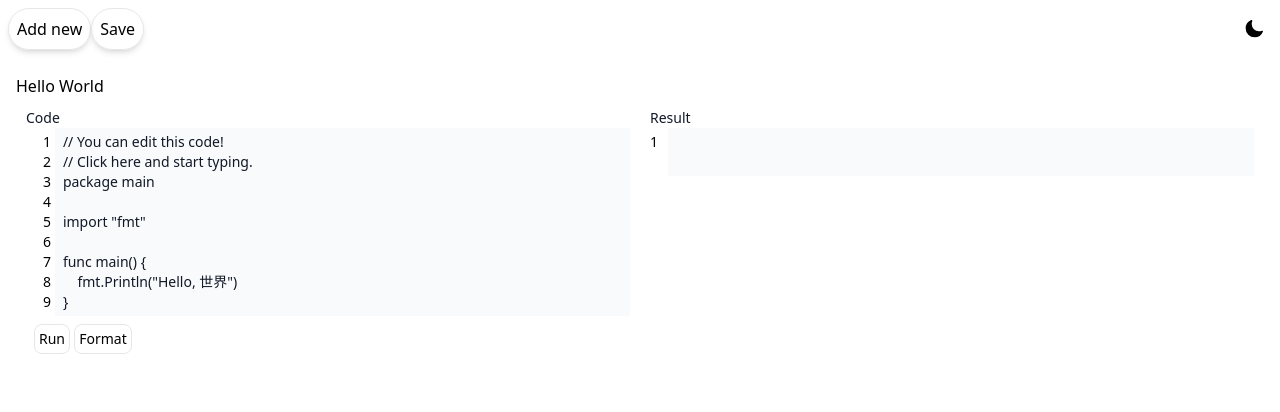
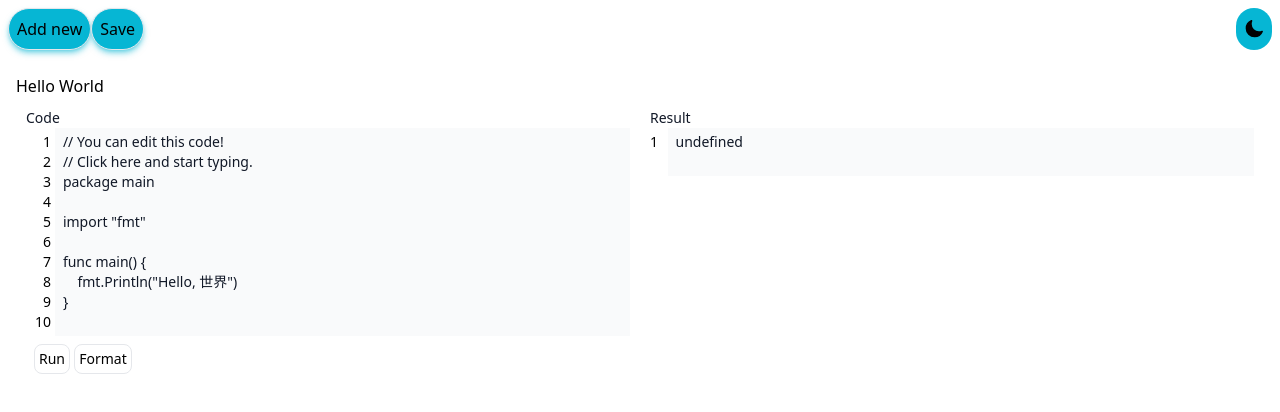
Before and after one commit to mchu1966/playground-snippet, a SvelteKit app: page / in a window 1280 px wide. Shown: the top 412 px of the page. Built offline with nearby package versions, Linux system fonts and the light colour scheme.

Commit message:
add prettier and fix lint warning

```diff
--- a/package.json
+++ b/package.json
@@ -25,8 +25,9 @@
 		"eslint-plugin-svelte3": "^4.0.0",
 		"postcss": "^8.4.14",
 		"postcss-load-config": "^4.0.1",
-		"prettier": "^2.8.0",
+		"prettier": "^2.8.6",
 		"prettier-plugin-svelte": "^2.8.1",
+		"prettier-plugin-tailwindcss": "^0.2.5",
 		"svelte": "^3.54.0",
 		"svelte-check": "^3.0.1",
 		"svelte-preprocess": "^4.10.7",
--- a/postcss.config.cjs
+++ b/postcss.config.cjs
@@ -1,5 +1,5 @@
-const tailwindcss = require("tailwindcss");
-const autoprefixer = require("autoprefixer");
+const tailwindcss = require('tailwindcss');
+const autoprefixer = require('autoprefixer');
 
 const config = {
 	plugins: [
--- a/src/app.postcss
+++ b/src/app.postcss
@@ -1,4 +1,4 @@
-@import "./app.css";
+@import './app.css';
 
 /* Write your global styles here, in PostCSS syntax */
 @tailwind base;
--- a/src/components/codeArea.svelte
+++ b/src/components/codeArea.svelte
@@ -2,12 +2,12 @@
 	import Svg from 'components/svg.svelte';
 	export let code: string;
 
-	let result: string = '';
+	let result: string;
 	let height: number;
 	let resultHeight: number;
 	$: height = code.split(/\r\n|\r|\n/).length;
 
-	let loading: boolean = false;
+	let loading = false;
 	async function handleRun(): Promise<void> {
 		let isDevEnv: boolean = import.meta.env.DEV;
 		if (isDevEnv) {
@@ -63,7 +63,7 @@
 	async function handleFormat(): Promise<boolean> {
 		let isDevEnv: boolean = import.meta.env.DEV;
 		if (isDevEnv) {
-			let valid: boolean = false;
+			let valid = false;
 			loading = true;
 			let formData: FormData = new FormData();
 			formData.append('body', code);
@@ -100,7 +100,7 @@
 			loading = false;
 			return valid;
 		} else {
-			let valid: boolean = false;
+			let valid = false;
 			loading = true;
 			await fetch('/api/format', {
 				method: 'POST',
@@ -130,7 +130,7 @@
 </script>
 
 <div class="flex flex-wrap">
-	<div class="block p-2.5 w-full md:w-1/2">
+	<div class="block w-full p-2.5 md:w-1/2">
 		<label for="large-input" class="block text-sm font-medium text-gray-900">Code</label>
 		<div class="flex flex-row">
 			<div class="w-[5%] py-1 pr-1 text-sm">
@@ -143,7 +143,7 @@
 				id="message"
 				rows={height}
 				wrap="off"
-				class="resize-none leading-5 h-grow w-full py-1 px-2 text-sm text-gray-900 bg-gray-50 focus:ring-blue-500 focus:border-blue-500 dark:bg-gray-700 dark:border-gray-600 dark:placeholder-gray-400 dark:text-white dark:focus:ring-blue-500 dark:focus:border-blue-500 "
+				class="h-grow w-full resize-none bg-gray-50 py-1 px-2 text-sm leading-5 text-gray-900 focus:border-blue-500 focus:ring-blue-500 dark:border-gray-600 dark:bg-gray-700 dark:text-white dark:placeholder-gray-400 dark:focus:border-blue-500 dark:focus:ring-blue-500 "
 				placeholder="Type your code here..."
 				bind:value={code}
 			/>
@@ -153,7 +153,7 @@
 				<button
 					disabled={loading}
 					type="submit"
-					class="shadow-black rounded-lg border text-sm p-1 {loading ? 'cursor-not-allowed' : ''}"
+					class="rounded-lg border p-1 text-sm shadow-black {loading ? 'cursor-not-allowed' : ''}"
 					on:click={handleRun}
 				>
 					Run
@@ -162,19 +162,19 @@
 				<button
 					disabled={loading}
 					type="submit"
-					class="shadow-black rounded-lg border text-sm p-1 {loading ? 'cursor-not-allowed' : ''}"
+					class="rounded-lg border p-1 text-sm shadow-black {loading ? 'cursor-not-allowed' : ''}"
 					on:click={handleFormat}
 				>
 					Format
 				</button>
 			{:else}
 				<div class="p-3">
-					<Svg name="arrow-path" class="animate-spin w-4 h-4 stroke-1 stroke-current fill-none" />
+					<Svg name="arrow-path" class="h-4 w-4 animate-spin fill-none stroke-current stroke-1" />
 				</div>
 			{/if}
 		</div>
 	</div>
-	<div class="block p-2.5 w-full md:w-1/2">
+	<div class="block w-full p-2.5 md:w-1/2">
 		<label for="large-input" class="block text-sm font-medium text-gray-900">Result</label>
 		<div class="flex flex-row">
 			<div class="w-[3%] py-1 text-sm">
@@ -188,7 +188,7 @@
 				id="output"
 				rows={resultHeight}
 				wrap="off"
-				class="resize-none leading-5 h-grow w-full py-1 px-2 text-sm text-gray-900 bg-gray-50 focus:ring-blue-500 focus:border-blue-500 dark:bg-gray-700 dark:border-gray-600 dark:placeholder-gray-400 dark:text-white dark:focus:ring-blue-500 dark:focus:border-blue-500 "
+				class="h-grow w-full resize-none bg-gray-50 py-1 px-2 text-sm leading-5 text-gray-900 focus:border-blue-500 focus:ring-blue-500 dark:border-gray-600 dark:bg-gray-700 dark:text-white dark:placeholder-gray-400 dark:focus:border-blue-500 dark:focus:ring-blue-500 "
 				>{result}</textarea
 			>
 		</div>
--- a/src/components/header.svelte
+++ b/src/components/header.svelte
@@ -3,14 +3,14 @@
 
 	import { createEventDispatcher } from 'svelte';
 
-	const dispatch = createEventDispatcher();
+	const dispatch = createEventDispatcher<{ addNew: { name: string; code: string } }>();
 
 	function handleAddNew() {
 		dispatch('addNew', { name: 'Type a name', code: `` });
 	}
 
 	let darkMode = false;
-	function handleSwitchDarkMode() {
+	function handleSwitchDarkMode(): void {
 		darkMode = !darkMode;
 
 		darkMode
@@ -19,21 +19,25 @@
 	}
 </script>
 
-<div class="p-2 content-center flex flex-row">
+<div
+	class="sticky top-0 flex flex-row content-center bg-white p-2 backdrop-blur transition-colors dark:border-slate-50/[0.06]"
+>
 	<button
-		class="transition duration-600 ease-in-out rounded-full p-2 border shadow-md"
+		class="duration-600 rounded-full border bg-cyan-500 p-2 shadow-md shadow-cyan-500/50 transition ease-in-out"
 		on:click={handleAddNew}>Add new</button
 	>
-	<button class="transition duration-600 ease-in-out rounded-full p-2 border shadow-md">Save</button
+	<button
+		class="duration-600 rounded-full border bg-cyan-500 p-2 shadow-md shadow-cyan-500/50 transition ease-in-out"
+		>Save</button
 	>
 	<div class="grow" />
 	<button
-		class="transition duration-600 ease-in-out rounded-full border-collapse p-2 "
+		class="duration-600 border-collapse rounded-full bg-cyan-500 p-2 shadow-cyan-500/50 transition ease-in-out "
 		on:click={handleSwitchDarkMode}
 		>{#if darkMode}
-			<Svg name="sun" class="w-5 h-5 stroke-2 stroke-white fill-none" />
+			<Svg name="sun" class="h-5 w-5 fill-none stroke-white stroke-2" />
 		{:else}
-			<Svg name="moon" class="w-5 h-5 stroke-2 stroke-current fill-solid" />
+			<Svg name="moon" class="fill-solid h-5 w-5 stroke-current stroke-2" />
 		{/if}</button
 	>
 </div>
--- a/src/components/svg.svelte
+++ b/src/components/svg.svelte
@@ -1,7 +1,13 @@
 <!-- https://stackoverflow.com/questions/66069647/best-way-to-import-svg-icons-into-a-svelte-app -->
 <script lang="ts">
 	export let name: string;
-	export let toggle: () => void = () => {};
+	import { createEventDispatcher } from 'svelte';
+
+	const dispatch = createEventDispatcher();
+
+	function svgClick() {
+		dispatch('svgClick');
+	}
 
 	type icon = {
 		box: number;
@@ -36,15 +42,15 @@
 			svg: `<path stroke-linecap="round" stroke-linejoin="round" d="M21.752 15.002A9.718 9.718 0 0118 15.75c-5.385 0-9.75-4.365-9.75-9.75 0-1.33.266-2.597.748-3.752A9.753 9.753 0 003 11.25C3 16.635 7.365 21 12.75 21a9.753 9.753 0 009.002-5.998z" />`
 		}
 	];
-	let displayIcon: icon = icons.find((e) => e.name === name)!;
+	let displayIcon: icon = icons.find((e) => e.name === name) as icon;
 </script>
 
 <svg
 	xmlns="http://www.w3.org/2000/svg"
 	class={$$props.class}
 	viewBox="0 0 {displayIcon.box} {displayIcon.box}"
-	on:click={toggle}
-	on:keypress={toggle}
+	on:click={svgClick}
+	on:keypress={svgClick}
 >
 	{@html displayIcon.svg}
 </svg>
--- a/src/routes/+layout.svelte
+++ b/src/routes/+layout.svelte
@@ -1 +1,5 @@
-<script>import "../app.postcss";</script><slot></slot>
+<script>
+	import '../app.postcss';
+</script>
+
+<slot />
--- a/src/routes/+page.svelte
+++ b/src/routes/+page.svelte
@@ -17,21 +17,22 @@ import "fmt"
 
 func main() {
 	fmt.Println("Hello, 世界")
-}`
+}
+`
 		}
 	];
 
-	function handleAddNew(s: any) {
+	function handleAddNew(s: CustomEvent<snippet>) {
 		mockSnippets = [...mockSnippets, s.detail];
 	}
 </script>
 
-<div class="container dark:bg-gray-400 h-screen self-center">
+<div class="container h-screen self-center dark:bg-gray-400">
 	<Header on:addNew={handleAddNew} />
 	<!-- https://eternaldev.com/blog/5-ways-to-perform-for-loop-in-svelte-each-block/ -->
 	{#each mockSnippets as snippet, index}
 		<div class="p-4">
-			<div class="w-full flex flex-row">
+			<div class="flex w-full flex-row">
 				<input bind:value={snippet.name} placeholder={snippet.name} class="w-full" />
 			</div>
 			<CodeArea code={snippet.code} />
--- a/src/routes/center/+page.svelte
+++ b/src/routes/center/+page.svelte
@@ -1,5 +1,5 @@
 <script lang="ts">
-	let on: boolean = false;
+	let on = false;
 	async function toggleOnOff() {
 		await new Promise((r) => setTimeout(r, 400));
 		on = !on;
@@ -14,7 +14,7 @@
 					type="button"
 					data-te-ripple-init
 					data-te-ripple-color="light"
-					class="inline-block rounded bg-primary px-6 pt-2.5 pb-2 text-xs font-medium uppercase leading-normal text-white shadow-[0_4px_9px_-4px_#3b71ca] transition duration-150 ease-in-out hover:bg-primary-600 hover:shadow-[0_8px_9px_-4px_rgba(59,113,202,0.3),0_4px_18px_0_rgba(59,113,202,0.2)] focus:bg-primary-600 focus:shadow-[0_8px_9px_-4px_rgba(59,113,202,0.3),0_4px_18px_0_rgba(59,113,202,0.2)] focus:outline-none focus:ring-0 active:bg-primary-700 active:shadow-[0_8px_9px_-4px_rgba(59,113,202,0.3),0_4px_18px_0_rgba(59,113,202,0.2)]"
+					class="bg-primary hover:bg-primary-600 focus:bg-primary-600 active:bg-primary-700 inline-block rounded px-6 pt-2.5 pb-2 text-xs font-medium uppercase leading-normal text-white shadow-[0_4px_9px_-4px_#3b71ca] transition duration-150 ease-in-out hover:shadow-[0_8px_9px_-4px_rgba(59,113,202,0.3),0_4px_18px_0_rgba(59,113,202,0.2)] focus:shadow-[0_8px_9px_-4px_rgba(59,113,202,0.3),0_4px_18px_0_rgba(59,113,202,0.2)] focus:outline-none focus:ring-0 active:shadow-[0_8px_9px_-4px_rgba(59,113,202,0.3),0_4px_18px_0_rgba(59,113,202,0.2)]"
 					on:click={toggleOnOff}
 				>
 					TURN OFF
@@ -24,7 +24,7 @@
 					type="button"
 					data-te-ripple-init
 					data-te-ripple-color="light"
-					class="inline-block rounded bg-primary px-6 pt-2.5 pb-2 text-xs font-medium uppercase leading-normal text-white shadow-[0_4px_9px_-4px_#3b71ca] transition duration-150 ease-in-out hover:bg-primary-600 hover:shadow-[0_8px_9px_-4px_rgba(59,113,202,0.3),0_4px_18px_0_rgba(59,113,202,0.2)] focus:bg-primary-600 focus:shadow-[0_8px_9px_-4px_rgba(59,113,202,0.3),0_4px_18px_0_rgba(59,113,202,0.2)] focus:outline-none focus:ring-0 active:bg-primary-700 active:shadow-[0_8px_9px_-4px_rgba(59,113,202,0.3),0_4px_18px_0_rgba(59,113,202,0.2)]"
+					class="bg-primary hover:bg-primary-600 focus:bg-primary-600 active:bg-primary-700 inline-block rounded px-6 pt-2.5 pb-2 text-xs font-medium uppercase leading-normal text-white shadow-[0_4px_9px_-4px_#3b71ca] transition duration-150 ease-in-out hover:shadow-[0_8px_9px_-4px_rgba(59,113,202,0.3),0_4px_18px_0_rgba(59,113,202,0.2)] focus:shadow-[0_8px_9px_-4px_rgba(59,113,202,0.3),0_4px_18px_0_rgba(59,113,202,0.2)] focus:outline-none focus:ring-0 active:shadow-[0_8px_9px_-4px_rgba(59,113,202,0.3),0_4px_18px_0_rgba(59,113,202,0.2)]"
 					on:click={toggleOnOff}
 				>
 					TURN ON
--- a/tailwind.config.cjs
+++ b/tailwind.config.cjs
@@ -10,8 +10,8 @@ const config = {
 			darkMode: 'class'
 		},
 		container: {
-			center: true,
-		},
+			center: true
+		}
 	},
 	darkMode: 'class'
 };
```
Also changed, not shown: src/app.css (+5 -6 lines), svelte.config.js (+7 -4 lines), 1 other file (tests, documents, lock files or other folders). Lines whose indentation alone changed are shown as unchanged.
